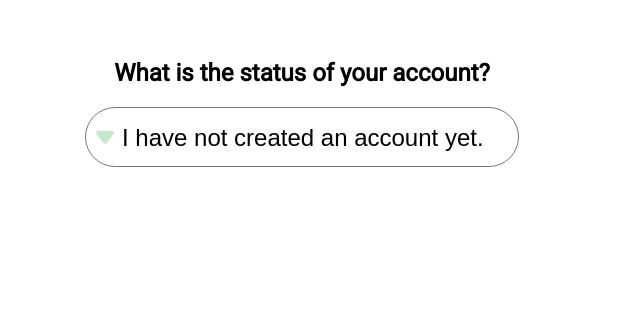
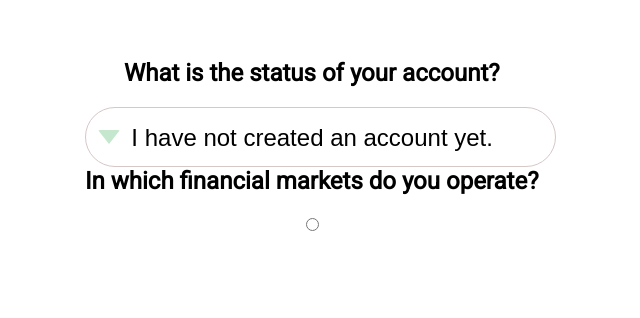
Before and after one commit to rodhis/HTML-Business-Form, a website: page src/pages/page3.html in a window 1280 px wide. Shown: the whole page, without its empty margins (323-963 px from the left). Drawn offline with Linux system fonts and the light colour scheme.

Commit message:
page 3 select arrow finished

```diff
--- a/src/assets/css/styles.css
+++ b/src/assets/css/styles.css
@@ -19,6 +19,8 @@
     gap: 5rem;
     background: var(--background-white)
 }
+
+
 
   /* titles, paragraphs and text in general */
 
@@ -67,16 +69,45 @@ p {
 
 /* selects, radios, checkboxes etc */
 
+.container {
+    position: relative;
+    display: flex;
+    align-items: center;
+}
+
 #accstat {
     display: flex;
     appearance: none;
+    border-radius: 1.25em;
+    border: 0.5px solid #d7c7c7;
     width: auto;
     height: 2.5em;
     font-size: 1.5em;
-    border-radius: 1.25em;
-    padding-left: 1.5em;
-    background-color: var(--background-white);
-    background: url('../images/arrow-bottom.svg');
-    background-repeat: no-repeat;
-    background-position: left 10px center;
+    background: white;
+    padding: 0 6% 0 10%;
+    cursor: pointer;
 }
+
+#accstat:hover {
+    border: 1px solid var(--main-black);
+}
+
+/* dropdown arrow */
+
+.dd-arrow {
+        width: 0;
+        height: 0;
+        margin-left: 13px;
+        border-radius: 2px;
+        position: absolute;
+        border-left: 11px solid transparent;
+        border-right: 11px solid transparent;
+        border-top: 14px solid #3db05e4d;
+        pointer-events: none;
+}
+
+#accstat:focus~div{
+    border-top: 14px solid #3EB25E ;
+    transform: rotate(-90deg);
+    transition: 0.3s ease-in-out;
+}
--- a/src/pages/page3.html
+++ b/src/pages/page3.html
@@ -18,16 +18,24 @@
 
         <article class="forms">
             <h2 class="title2">What is the status of your account?</h2>
-        <div class="dropdown">
+            <div class="container">
 
+               <!-- <img src="../assets/images/arrow-bottom.svg" alt="" srcset=""> -->
                 <select name="status" id="accstat" required>
+
                     <option value="1">  I have not created an account yet.</option>
                     <option value="2">I have an old account but it's unused.</option>
                     <option value="3">I am a novice user on this platform.</option>
                     <option value="4">I am a vetean user here.</option>
                 </select>
+                <div class="dd-arrow" > </div>
             </div>
+
+                <h2 class="title2">In which financial markets do you operate?</h2>
+
+                <input type="radio" name="market">
         </article>
+
     </section>
 
 </body>
```
Also changed, not shown: src/index.ts (line endings or trailing spaces). Lines whose indentation alone changed are shown as unchanged.
